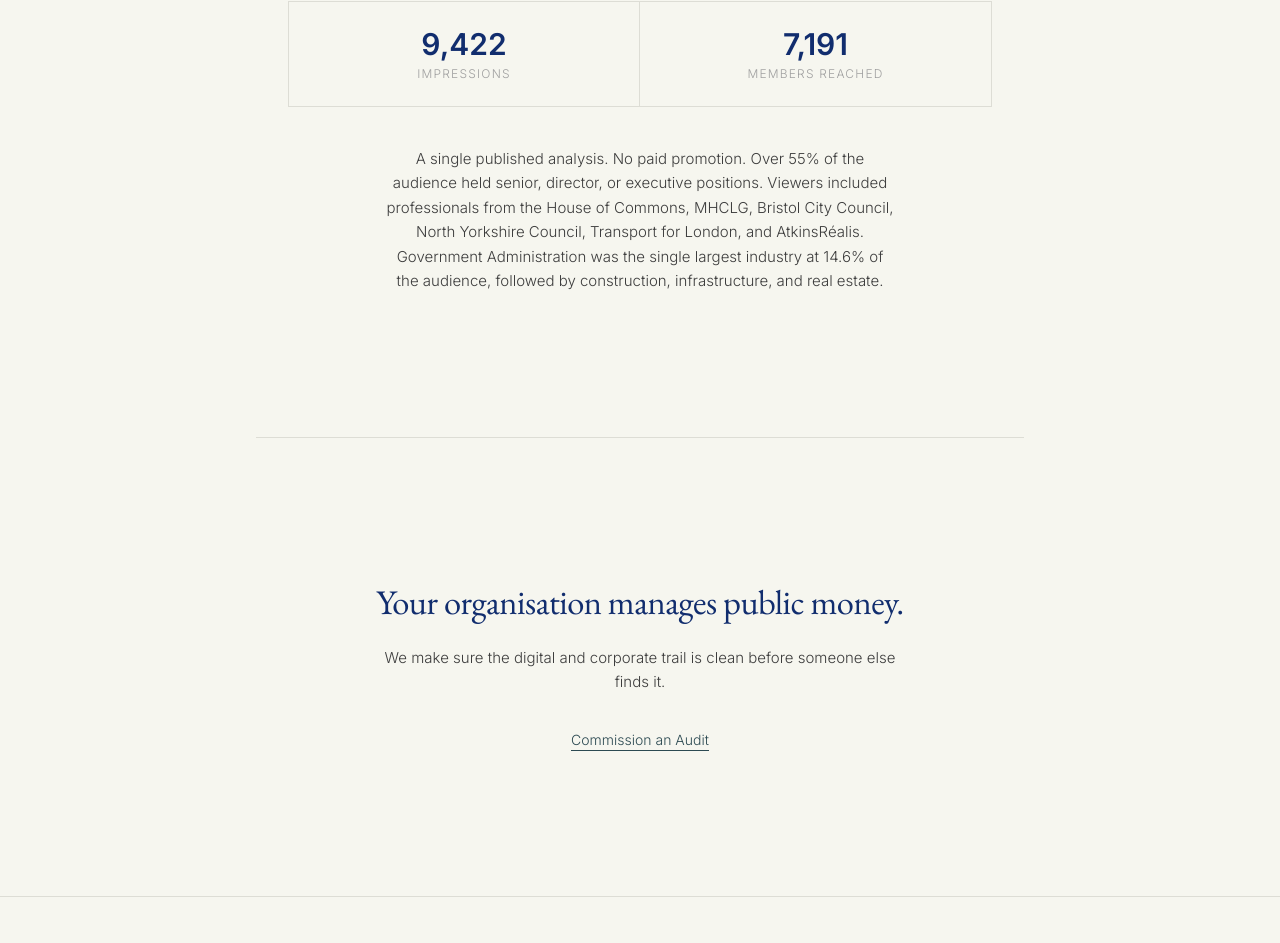
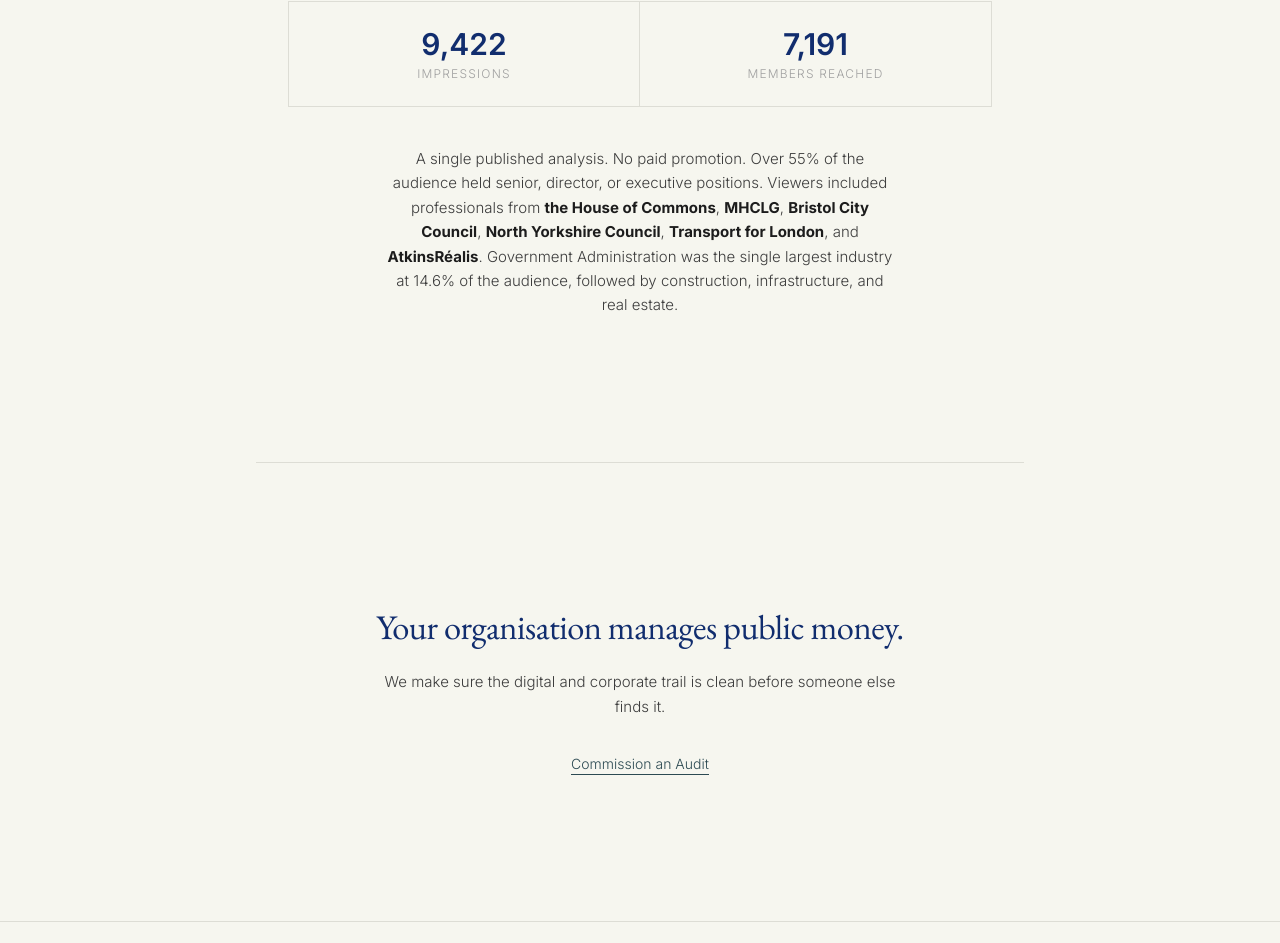
Before and after one commit to damian756/siba.digital, a Next.js app: page / in a window 1280 px wide. Shown: the part 2197-3140 px from the top of the page. Built offline with nearby package versions, Linux system fonts and the light colour scheme.

Commit message:
Bold institution names in Reach section

```diff
--- a/app/page.tsx
+++ b/app/page.tsx
@@ -187,11 +187,14 @@ export default function HomePage() {
             <p className="mx-auto max-w-lg text-center text-[15px] leading-relaxed text-[#3d3d3d]">
               A single published analysis. No paid promotion. Over 55% of the
               audience held senior, director, or executive positions. Viewers
-              included professionals from the House of Commons, MHCLG, Bristol
-              City Council, North Yorkshire Council, Transport for London, and
-              AtkinsRéalis. Government Administration was the single largest
-              industry at 14.6% of the audience, followed by construction,
-              infrastructure, and real estate.
+              included professionals from <strong className="text-[#1c1c1c]">the House of Commons</strong>,{" "}
+              <strong className="text-[#1c1c1c]">MHCLG</strong>,{" "}
+              <strong className="text-[#1c1c1c]">Bristol City Council</strong>,{" "}
+              <strong className="text-[#1c1c1c]">North Yorkshire Council</strong>,{" "}
+              <strong className="text-[#1c1c1c]">Transport for London</strong>, and{" "}
+              <strong className="text-[#1c1c1c]">AtkinsRéalis</strong>. Government
+              Administration was the single largest industry at 14.6% of the
+              audience, followed by construction, infrastructure, and real estate.
             </p>
           </Reveal>
         </div>
```
